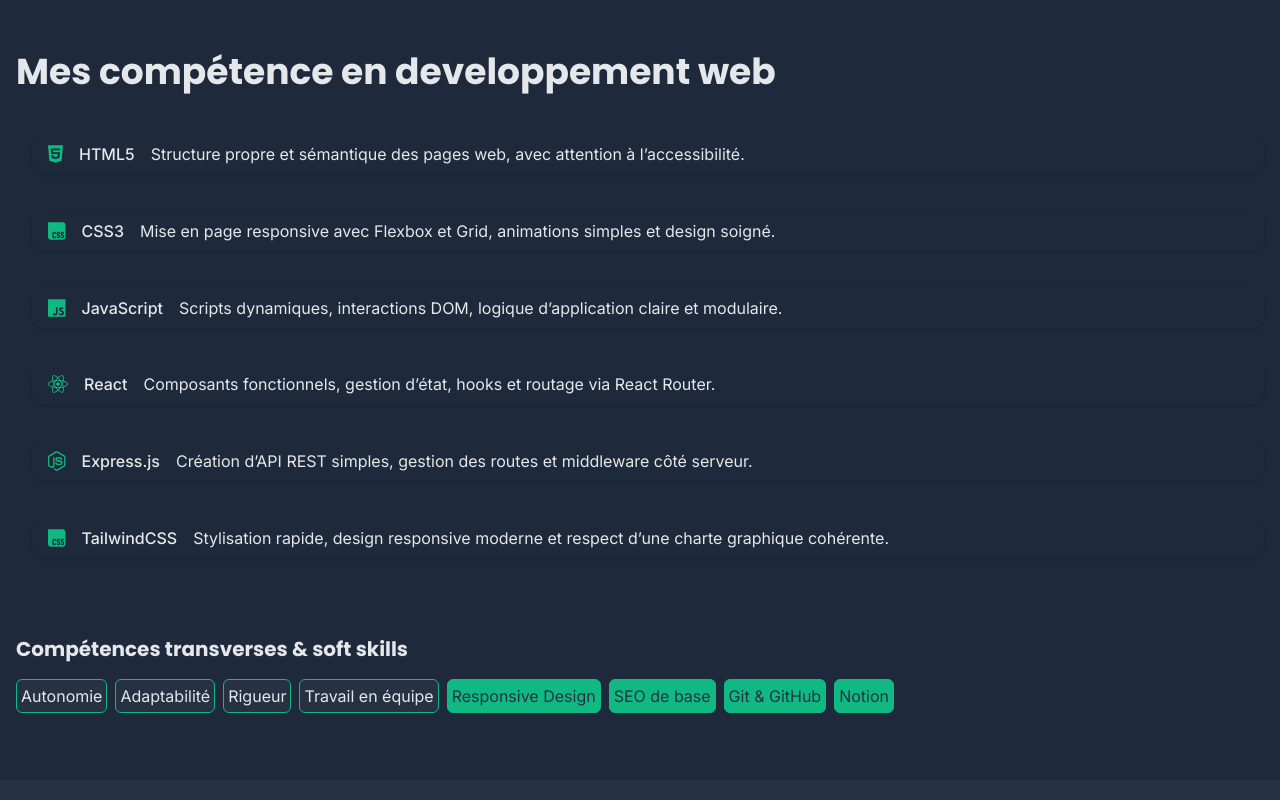
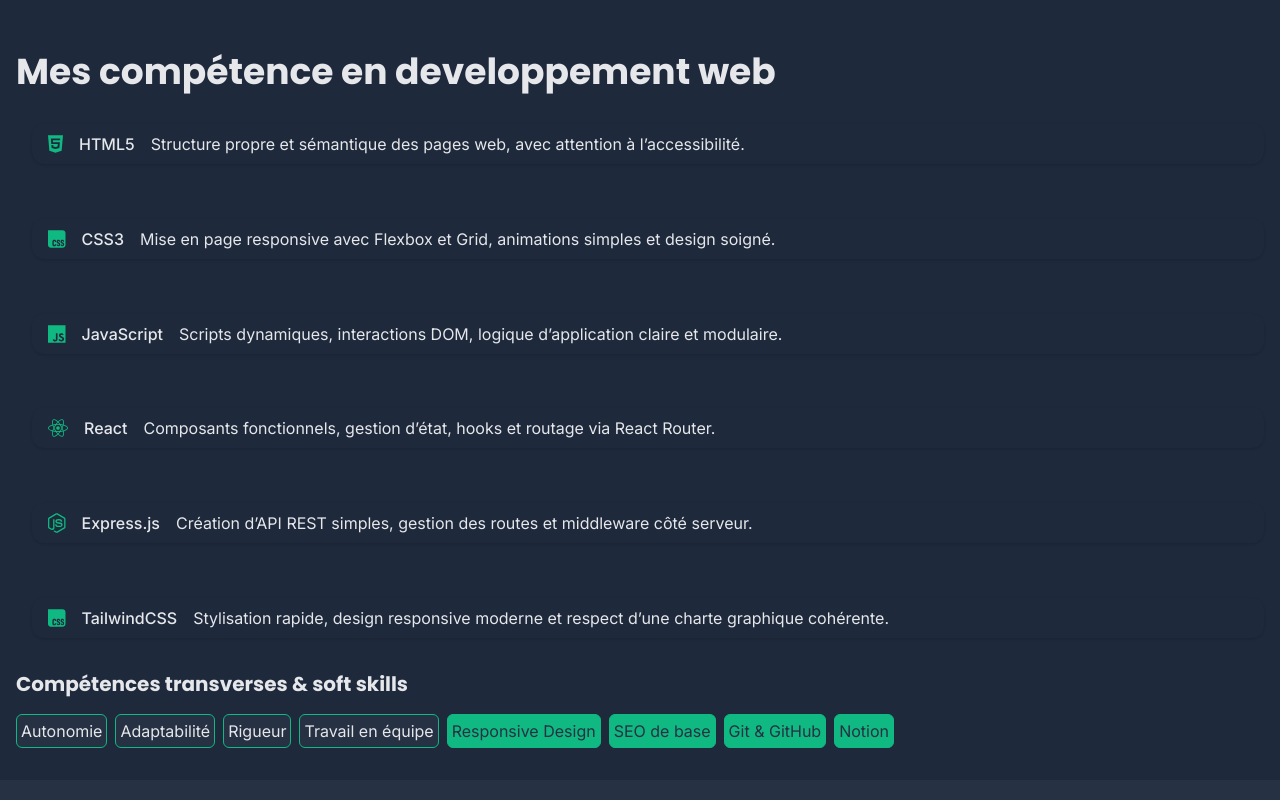
Before and after one commit to aurelienrnd/portfolio, a React (Vite) app: page / in a window 1280 px wide. Shown: the part 1620-2420 px from the top of the page. Built offline with nearby package versions, Linux system fonts and the light colour scheme.

Commit message:
fix section skilles : modiffication style h-min, h-max and mediaQuery

```diff
--- a/src/compoments/pages/homePage/sections/Skilles.tsx
+++ b/src/compoments/pages/homePage/sections/Skilles.tsx
@@ -70,17 +70,17 @@
     <section id="skilles">
       <h2>Mes compétence en developpement web</h2>
 
-      <div className="flex flex-col gap-8 md:h-full md:justify-between">
-        <div className="flex flex-col justify-around gap-4 md:h-3/4">
+      <div className="flex flex-col gap-8 h-full md:justify-between">
+        <div className=" md:flex md:flex-col md:justify-between md:h-full">
           {skilles.map((skill, index) => (
             <Skill key={`${skill.technologie}-${index}`} skill={skill} />
           ))}
         </div>
 
-        <div className="flex flex-col gap-4 md:h-1/4 md:justify-center">
-          <h3 className="">Compétences transverses & soft skills</h3>
+        <div className="flex flex-col gap-4">
+          <h3>Compétences transverses & soft skills</h3>
 
-          <div className="flex flex-wrap gap-2">
+          <div className="flex flex-wrap gap-2 justify-center md:justify-start">
             {softSkilles.map((skilles, index) => (
               <span
                 key={`${skilles.name}-${index}`}
--- a/src/styles/style.css
+++ b/src/styles/style.css
@@ -86,7 +86,7 @@
   }
 
   #home-page #skilles {
-    @apply md:min-h-[0px] md:max-h-[100000px] flex flex-col gap-8 text-center md:text-start md:h-screen;
+    @apply md:min-h-[636px]  md:max-h-[900px] flex flex-col gap-8 text-center md:text-start md:h-screen;
   }
 
   #project #banner-project {
```
